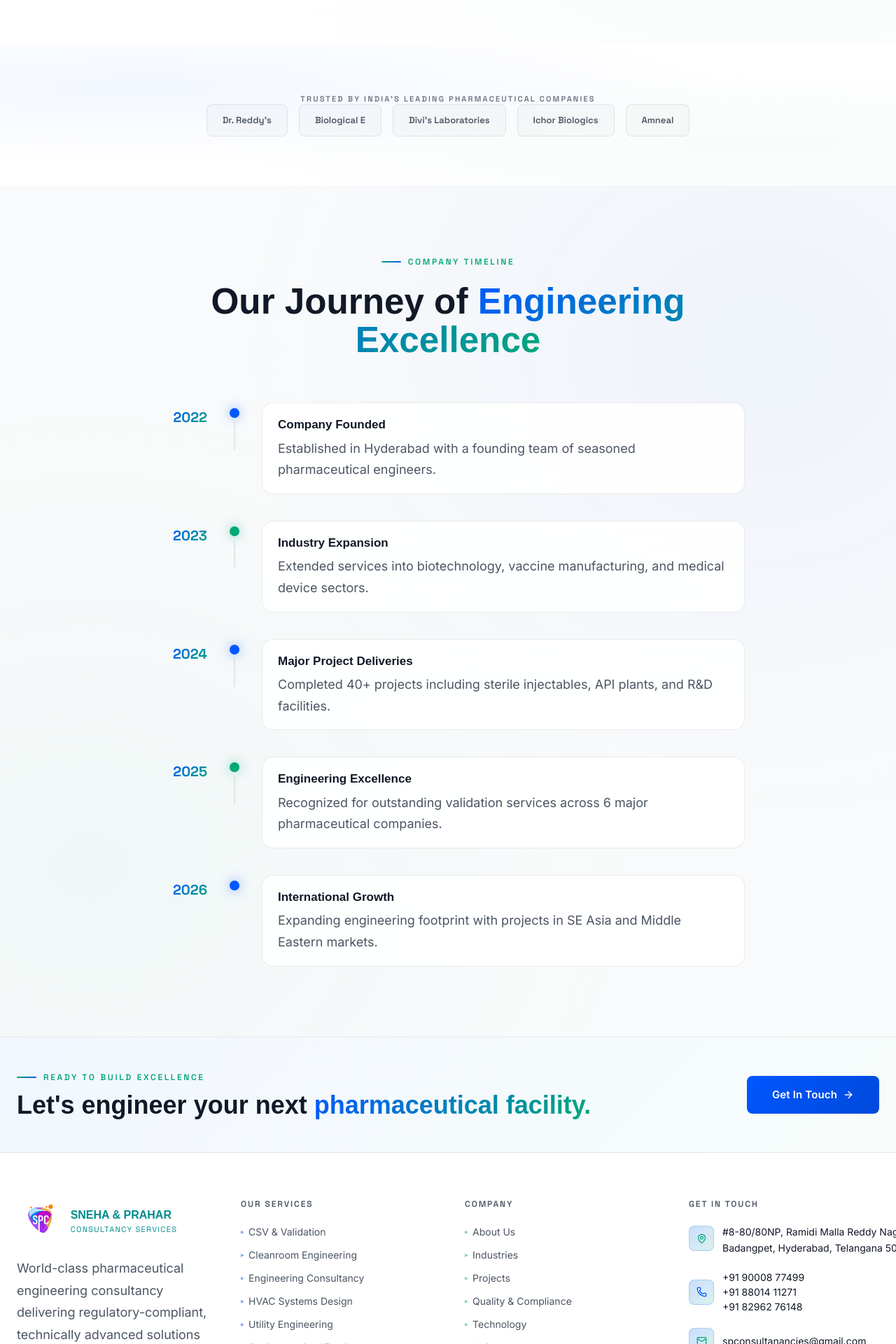
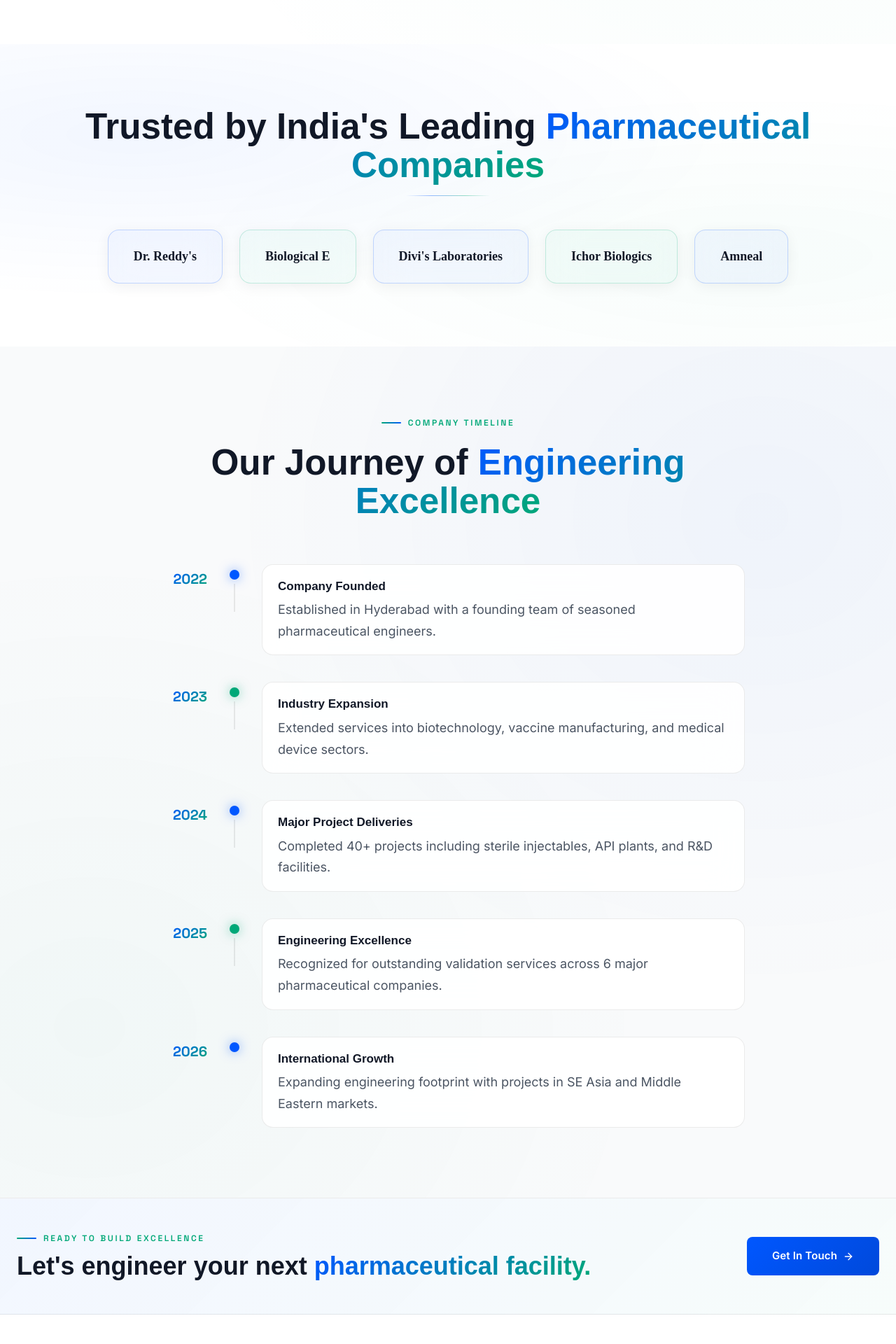
Before and after one commit to Prudvinayak-1729/SP-Consultancy, a React (Vite) app: page / in a window 1280 px wide. Shown: the part 6660-8580 px from the top of the page at 70% size. Built offline with nearby package versions, Linux system fonts and the light colour scheme; the HTML template or start-up script is replaced by a standard one; a web font is replaced by a local one.

Commit message:
the compani names icons

```diff
--- a/src/components/Footer.tsx
+++ b/src/components/Footer.tsx
@@ -2,9 +2,9 @@
 import { Phone, Mail, MapPin, ArrowRight } from 'lucide-react'
 import logo from '/assets/img/SPC Logo.png'
 
-const services = [
-  'CSV & Validation', 'Cleanroom Engineering', 'Engineering Consultancy', 'HVAC Systems Design',
-  'Utility Engineering', 'Equipment Qualification',
+const projectCategories = [
+  'CSV & Validation', 'Facility Audit Readiness', 'Cleanroom Engineering', 'Engineering Consultancy',
+  'HVAC Systems Design', 'Utility Engineering', 'Equipment Qualification',
   'Water Systems (WFI/PW)', 'Automation & BMS', 'Shutdown Services',
 ]
 
@@ -86,7 +86,7 @@
           {/* Compliance Standards section removed */}
         </div>
 
-        {/* Services */}
+        {/* Projects */}
         <div>
           <h4
             style={{
@@ -99,10 +99,10 @@
               marginBottom: '20px',
             }}
           >
-            Our Services
+            Our Projects
           </h4>
           <ul className="flex flex-col gap-3">
-            {services.map(s => (
+            {projectCategories.map(s => (
               <li key={s}>
                 <Link
                   to="/projects"
--- a/src/pages/Home.tsx
+++ b/src/pages/Home.tsx
@@ -642,47 +642,48 @@
       </section>
 
       {/* ─── CLIENT LOGOS ────────────────────────────────────────────────── */}
-      <section className="mesh-bg" style={{ padding: 'clamp(50px, 6vw, 70px) 0' }}>
+      <section className="mesh-bg" style={{ padding: 'clamp(60px, 8vw, 90px) 0' }}>
         <div className="max-w-7xl mx-auto px-4 sm:px-6">
-          <p
-            style={{
-              fontFamily: 'Space Grotesk',
-              fontSize: 'clamp(10px, 2vw, 11px)',
-              fontWeight: 600,
-              letterSpacing: '0.2em',
-              textTransform: 'uppercase',
-              color: '#6B7280',
-              textAlign: 'center',
-              marginBottom: '24px sm:mb-32',
-            }}
-          >
-            Trusted by India&apos;s Leading Pharmaceutical Companies
-          </p>
-          <div className="flex flex-wrap justify-center gap-3 sm:gap-4">
-            {clients.map(c => (
+          <div className="text-center mb-8 sm:mb-12">
+            <h2 className="section-heading" style={{ fontSize: 'clamp(24px, 4vw, 52px)' }}>
+              Trusted by India&apos;s Leading
+              <span className="gradient-text"> Pharmaceutical Companies</span>
+            </h2>
+            <div className="divider-gradient" style={{ maxWidth: '120px', margin: '16px auto 0' }} />
+          </div>
+          <div className="flex flex-wrap justify-center gap-4 sm:gap-6">
+            {clients.map((c, i) => (
               <div
                 key={c}
+                className="glass-card"
                 style={{
-                  padding: 'clamp(10px, 2vw, 12px) clamp(18px, 3vw, 22px)',
-                  borderRadius: '8px',
-                  border: '1px solid rgba(0,0,0,0.08)',
-                  background: 'rgba(0,0,0,0.02)',
-                  fontFamily: 'Space Grotesk',
-                  fontSize: 'clamp(11px, 2vw, 13px)',
-                  fontWeight: 600,
-                  color: '#4B5563',
-                  transition: 'all 0.2s ease',
+                  padding: 'clamp(16px, 2.5vw, 24px) clamp(24px, 4vw, 36px)',
+                  borderRadius: '16px',
+                  border: `1px solid ${i % 2 === 0 ? 'rgba(0,87,255,0.2)' : 'rgba(0,168,120,0.2)'}`,
+                  background: i % 2 === 0 ? 'rgba(0,87,255,0.04)' : 'rgba(0,168,120,0.04)',
+                  fontFamily: 'Satoshi',
+                  fontSize: 'clamp(14px, 2.5vw, 18px)',
+                  fontWeight: 700,
+                  color: '#111827',
+                  transition: 'all 0.3s cubic-bezier(0.22,1,0.36,1)',
                   cursor: 'default',
+                  boxShadow: '0 4px 20px rgba(0,0,0,0.06)',
                 }}
                 onMouseEnter={e => {
-                  (e.currentTarget as HTMLElement).style.color = '#0057FF'
-                  ;(e.currentTarget as HTMLElement).style.borderColor = 'rgba(0,87,255,0.3)'
-                  ;(e.currentTarget as HTMLElement).style.background = 'rgba(0,87,255,0.06)'
+                  const el = e.currentTarget as HTMLElement
+                  el.style.transform = 'translateY(-4px)'
+                  el.style.color = i % 2 === 0 ? '#0057FF' : '#00A878'
+                  el.style.borderColor = i % 2 === 0 ? 'rgba(0,87,255,0.4)' : 'rgba(0,168,120,0.4)'
+                  el.style.background = i % 2 === 0 ? 'rgba(0,87,255,0.08)' : 'rgba(0,168,120,0.08)'
+                  el.style.boxShadow = i % 2 === 0 ? '0 12px 40px rgba(0,87,255,0.15)' : '0 12px 40px rgba(0,168,120,0.15)'
                 }}
                 onMouseLeave={e => {
-                  (e.currentTarget as HTMLElement).style.color = '#4B5563'
-                  ;(e.currentTarget as HTMLElement).style.borderColor = 'rgba(0,0,0,0.08)'
-                  ;(e.currentTarget as HTMLElement).style.background = 'rgba(0,0,0,0.02)'
+                  const el = e.currentTarget as HTMLElement
+                  el.style.transform = ''
+                  el.style.color = '#111827'
+                  el.style.borderColor = i % 2 === 0 ? 'rgba(0,87,255,0.2)' : 'rgba(0,168,120,0.2)'
+                  el.style.background = i % 2 === 0 ? 'rgba(0,87,255,0.04)' : 'rgba(0,168,120,0.04)'
+                  el.style.boxShadow = '0 4px 20px rgba(0,0,0,0.06)'
                 }}
               >
                 {c}
--- a/src/pages/Projects.tsx
+++ b/src/pages/Projects.tsx
@@ -11,6 +11,8 @@
   'Equipment Qualification',
   'Water Systems (WFI/PW)',
   'Automation & BMS',
+  'MES',
+  'Temperature Mapping',
   'Shutdown Services',
 ]
 
@@ -160,12 +162,12 @@
         <div className="max-w-7xl mx-auto px-4 sm:px-6" style={{ position: 'relative', zIndex: 1 }}>
           <div className="section-label mb-4 sm:mb-5">Project Delivered</div>
           <h1 className="section-heading mb-6" style={{ fontSize: 'clamp(44px, 5vw, 72px)', maxWidth: '700px' }}>
-            100+ Engineering Projects
+            100+ Projects.
             <br />
-            <span className="gradient-text">Successfully Delivered</span>
+            <span className="gradient-text">100% Delivered.</span>
           </h1>
-          <p className="body-text" style={{ fontSize: 'clamp(14px, 2.5vw, 18px)', maxWidth: '560px', textAlign: 'justify' }}>
-            Successfully delivered 100+ engineering projects including Facility Audit Readiness, Engineering Consultancy, Commissioning, Qualification & Validation (CQV), Computer System Validation (CSV), Cleanroom Engineering, Utility Engineering, HVAC, Water Systems, Automation, BMS, Equipment Qualification, and Plant Shutdown Services for leading multinational and Indian pharmaceutical, biotechnology, vaccine, and life sciences companies across Genome Valley (Shamirpet), Hyderabad, Visakhapatnam, Bengaluru, Chennai, Pune, Ahmedabad, Goa, and other major pharmaceutical manufacturing hubs in India.
+          <p className="body-text" style={{ fontSize: 'clamp(14px, 2.5vw, 18px)', maxWidth: '900px', textAlign: 'justify' }}>
+            Successfully delivered 100+ engineering projects including Facility Audit Readiness, Engineering Consultancy, CQV, CSV, Cleanroom Engineering, Utility Engineering, HVAC, Water Systems, Automation, BMS, MES, Temperature Mapping, Equipment Qualification, and Plant Shutdown Services for leading multinational and Indian pharmaceutical, biotechnology, vaccine, and life sciences companies across Genome Valley (Shamirpet), Hyderabad, Visakhapatnam, Bengaluru, Chennai, Pune, Ahmedabad, Goa and other major pharmaceutical manufacturing hubs in India.
           </p>
         </div>
       </section>
--- a/src/pages/Services.tsx
+++ b/src/pages/Services.tsx
@@ -6,7 +6,10 @@
   { title: 'Cleanroom Engineering', desc: 'Cleanroom design and qualification', color: '#0057FF' },
   { title: 'Utility Engineering', desc: 'Pharmaceutical-grade utility systems design', color: '#00A878' },
   { title: 'CSV & Validation', desc: 'Computer system validation per GAMP 5 guidelines', color: '#0057FF' },
-  { title: 'IQ / OQ / PQ', desc: 'Installation, operational, and performance qualification', color: '#00A878' },
+  { title: 'Facility Audit Readiness', desc: 'GMP gap assessment and regulatory inspection support', color: '#00A878' },
+  { title: 'MES', desc: 'Manufacturing Execution System implementation and integration', color: '#0057FF' },
+  { title: 'Temperature Mapping', desc: 'Thermal validation and temperature mapping studies', color: '#00A878' },
+  { title: 'IQ / OQ / PQ', desc: 'Installation, operational, and performance qualification', color: '#0057FF' },
   { title: 'Water Systems', desc: 'WFI, PW, and water for injection loop design', color: '#0057FF' },
   { title: 'Automation & BMS', desc: 'Integrated building management and process automation', color: '#00A878' },
   { title: 'Shutdown Services', desc: 'Planned maintenance shutdown and turnaround management', color: '#0057FF' },
```
